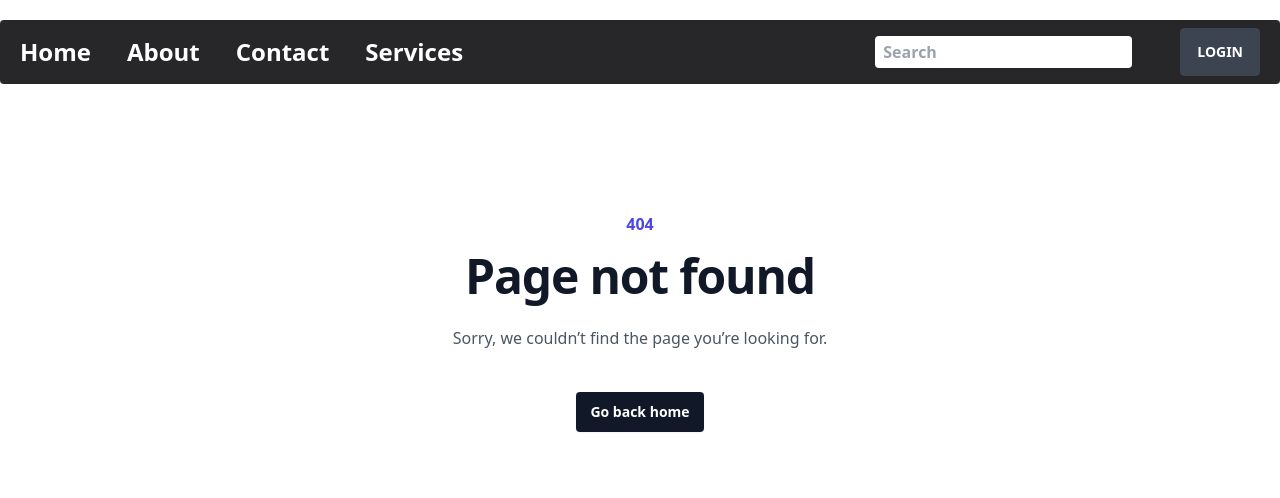
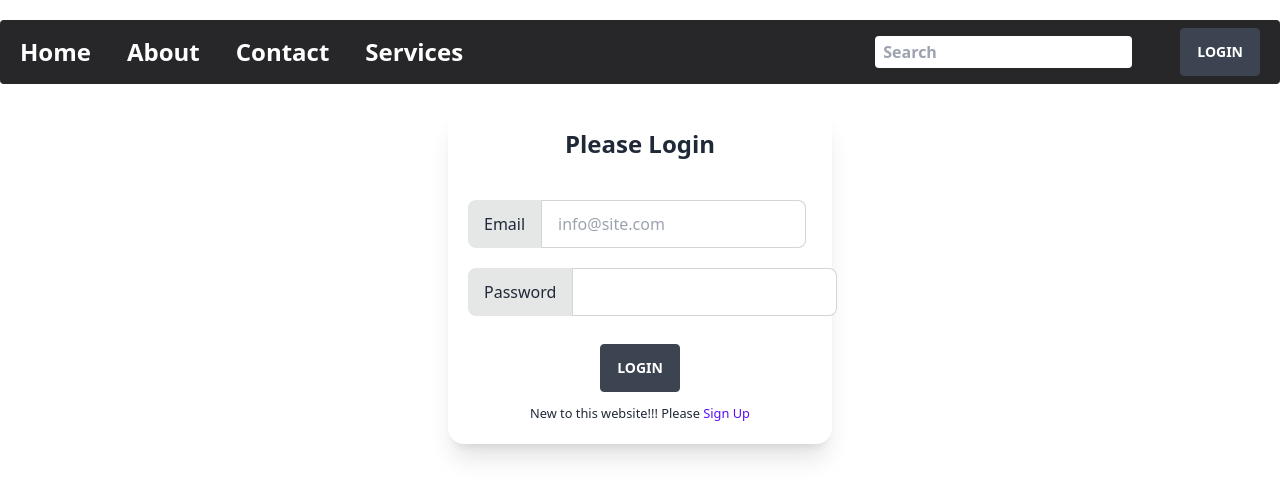
Before and after one commit to sayonUsman/mealsWithReact, a React (Vite) app: page /login in a window 1280 px wide. Before the commit this address had no page. Shown: the top 498 px of the page. Built offline with nearby package versions, Linux system fonts and the light colour scheme.

Commit message:
Added login page with firebase authentication

```diff
--- a/package.json
+++ b/package.json
@@ -10,6 +10,7 @@
   },
   "dependencies": {
     "daisyui": "^2.51.5",
+    "firebase": "^9.20.0",
     "localforage": "^1.10.0",
     "match-sorter": "^6.3.1",
     "react": "^18.2.0",
--- /dev/null
+++ b/src/components/LoginPage/LoginPage.jsx
@@ -0,0 +1,113 @@
+import React, { useState } from "react";
+import { getAuth, signInWithEmailAndPassword } from "firebase/auth";
+import app from "../firebase/firebase.config";
+import { Link } from "react-router-dom";
+
+const auth = getAuth(app);
+
+const LoginPage = () => {
+  const [message, setMessage] = useState("");
+  const [errorMessage, setErrorMessage] = useState("");
+
+  const handleSubmit = (event) => {
+    event.preventDefault();
+    const email = event.target.email.value;
+    const password = event.target.password.value;
+
+    setMessage("");
+    setErrorMessage("");
+
+    signInWithEmailAndPassword(auth, email, password)
+      .then(() => {
+        event.target.reset();
+        setMessage("Successfully signed in");
+      })
+      .catch((error) => {
+        setErrorMessage(error.message);
+      });
+  };
+
+  return (
+    <div className="container mx-auto">
+      <div className="flex">
+        <div className="h-96 flex justify-center items-center mx-auto">
+          <div>
+            <div className="card w-96 bg-base-100 shadow-xl p-5">
+              <h1 className="text-center text-2xl font-bold">Please Login</h1>
+
+              <form onSubmit={handleSubmit}>
+                <div className="form-control mt-10">
+                  <label className="input-group">
+                    <span>Email</span>
+                    <input
+                      type="email"
+                      name="email"
+                      id="email"
+                      placeholder="info@site.com"
+                      className="input input-bordered"
+                      required
+                    />
+                  </label>
+                </div>
+
+                <div className="form-control mt-5">
+                  <label className="input-group">
+                    <span>Password</span>
+                    <input
+                      type="password"
+                      name="password"
+                      id="password"
+                      className="input input-bordered"
+                      required
+                    />
+                  </label>
+                </div>
+
+                <div className="flex">
+                  <div className="flex mx-auto">
+                    <input
+                      type="submit"
+                      value="Login"
+                      className="btn rounded mt-7"
+                    ></input>
+                  </div>
+                </div>
+              </form>
+
+              <p className="text-center mt-2">
+                <small>
+                  New to this website!!! Please{" "}
+                  <Link to="/signUp" className="text-primary">
+                    Sign Up
+                  </Link>
+                </small>
+              </p>
+
+              {message && (
+                <div className="toast toast-end">
+                  <div className="alert alert-success">
+                    <div>
+                      <span>{message}</span>
+                    </div>
+                  </div>
+                </div>
+              )}
+
+              {errorMessage && (
+                <div className="toast toast-end">
+                  <div className="alert alert-error">
+                    <div>
+                      <span>{errorMessage}</span>
+                    </div>
+                  </div>
+                </div>
+              )}
+            </div>
+          </div>
+        </div>
+      </div>
+    </div>
+  );
+};
+
+export default LoginPage;
--- /dev/null
+++ b/src/components/firebase/firebase.config.js
@@ -0,0 +1,19 @@
+// Import the functions you need from the SDKs you need
+import { initializeApp } from "firebase/app";
+// TODO: Add SDKs for Firebase products that you want to use
+// https://firebase.google.com/docs/web/setup#available-libraries
+
+// Your web app's Firebase configuration
+const firebaseConfig = {
+  apiKey: "AIzaSyD8YfOxa3Lz3bB1zrPid-c1QD3CX6v2BU8",
+  authDomain: "meals-7399e.firebaseapp.com",
+  projectId: "meals-7399e",
+  storageBucket: "meals-7399e.appspot.com",
+  messagingSenderId: "715700478406",
+  appId: "1:715700478406:web:c6cc0442bfe151734a92c7",
+};
+
+// Initialize Firebase
+const app = initializeApp(firebaseConfig);
+
+export default app;
--- a/src/main.jsx
+++ b/src/main.jsx
@@ -6,6 +6,7 @@ import Home from "./components/Home/Home";
 import MealDetails from "./components/MealDetails/MealDetails";
 import Main from "./components/Layout/Main";
 import ErrorPage from "./components/ErrorPage/ErrorPage";
+import LoginPage from "./components/LoginPage/LoginPage";
 
 const router = createBrowserRouter([
   {
@@ -27,6 +28,10 @@ const router = createBrowserRouter([
           ),
       },
       {
+        path: "/login",
+        element: <LoginPage></LoginPage>,
+      },
+      {
         path: "*",
         element: <ErrorPage></ErrorPage>,
       },
```
Also changed, not shown: 1 other file (tests, documents, lock files or other folders).
